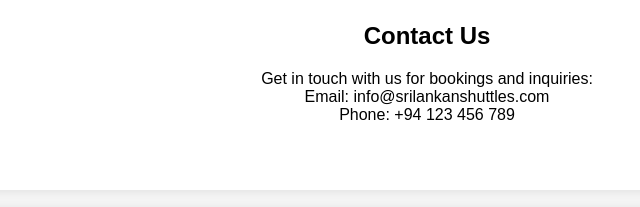
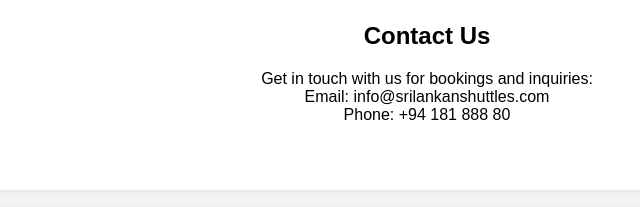
Before and after one commit to SriLankanShuttles/SriLankanShuttles.github.io, a plain HTML site: page index.html in a window 1280 px wide. Shown: the part 1626-1833 px from the top of the page, 213-853 px from the left. Drawn offline with Linux system fonts and the light colour scheme.

Commit message:
Update index.html

```diff
--- a/index.html
+++ b/index.html
@@ -102,7 +102,7 @@
 
     <div class="section" id="contact">
         <h2>Contact Us</h2>
-        <p>Get in touch with us for bookings and inquiries: <br>Email: info@srilankanshuttles.com <br>Phone: +94 123 456 789</p>
+        <p>Get in touch with us for bookings and inquiries: <br>Email: info@srilankanshuttles.com <br>Phone: +94 181 888 80</p>
     </div>
 
     <div class="section" id="sri-lanka-info">
```
